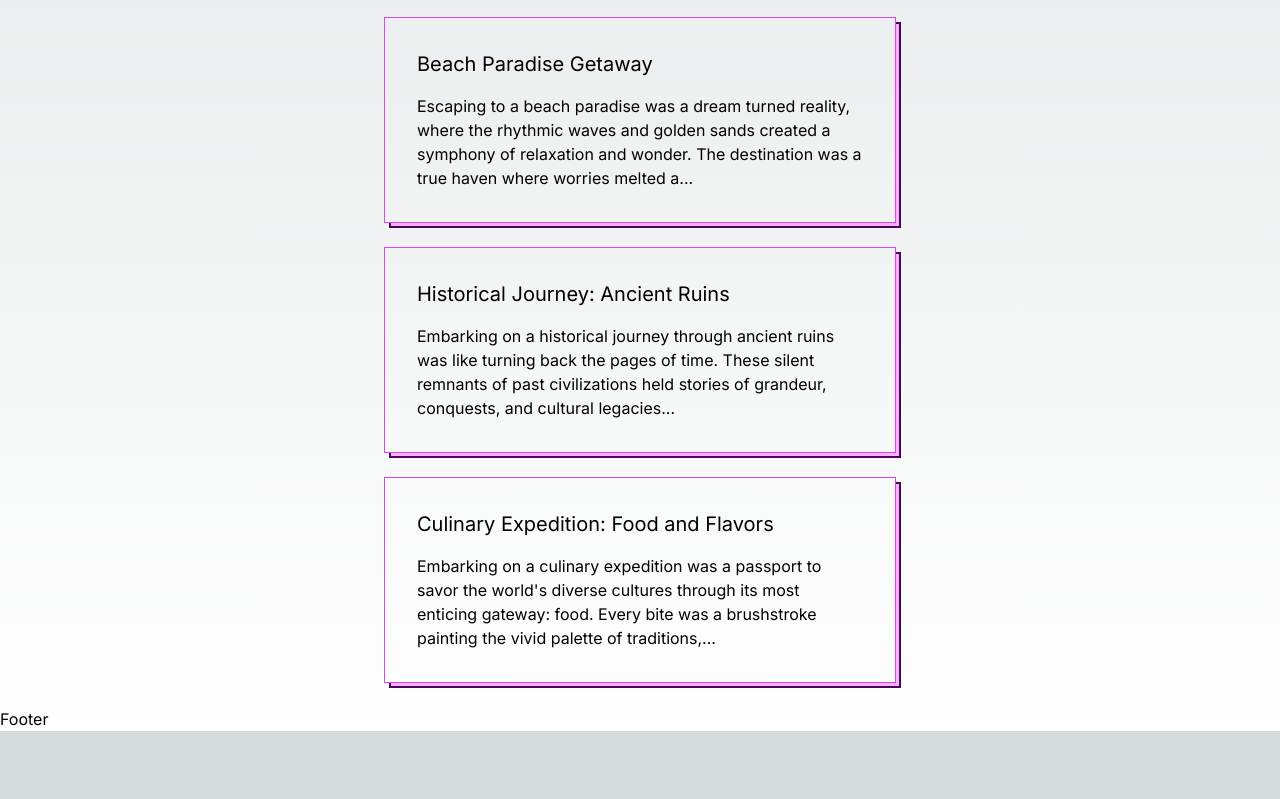
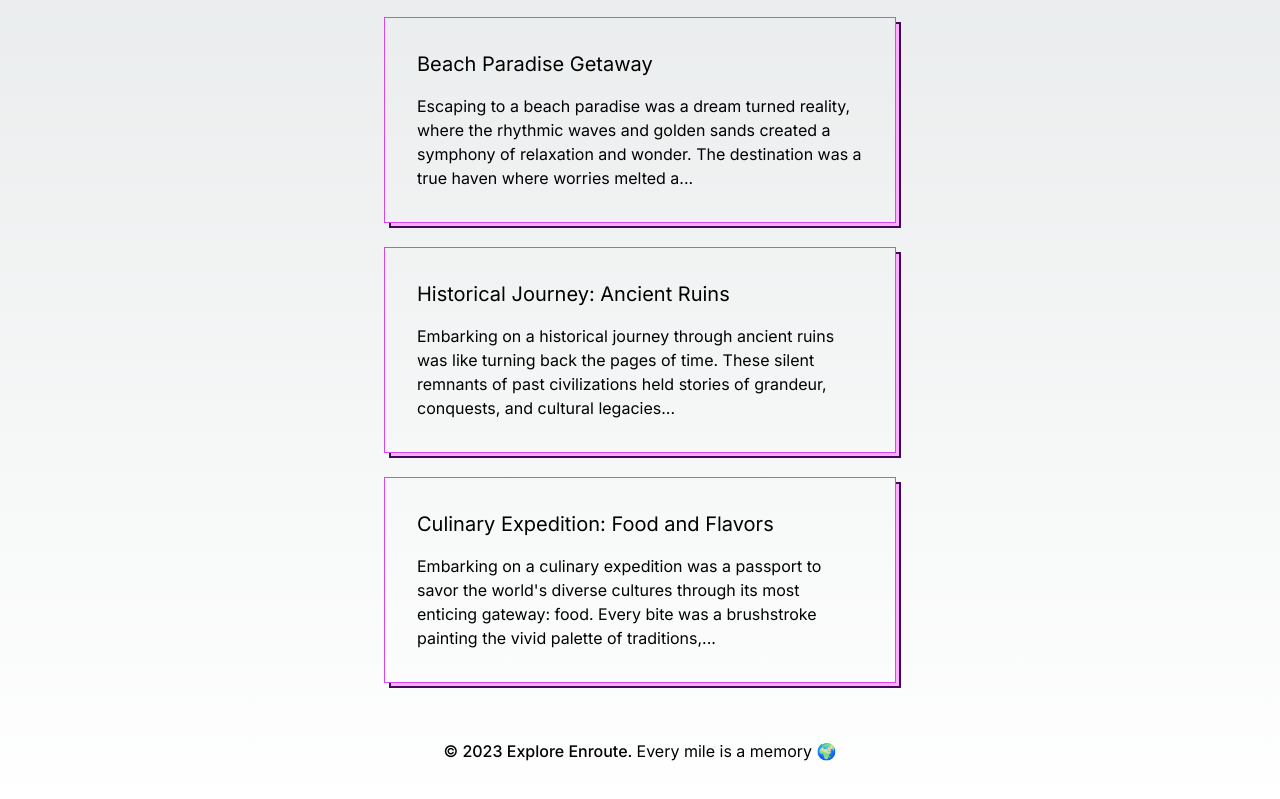
Before and after one commit to adesewa293/explore-enroute, a Next.js app: page / in a window 1280 px wide. Shown: the part 811-1610 px from the top of the page. Before the commit the page ends 1542 px from the top, so only its background shows below. Built offline with nearby package versions, Linux system fonts and the light colour scheme.

Commit message:
add footer

```diff
--- a/src/components/Footer.tsx
+++ b/src/components/Footer.tsx
@@ -1,5 +1,10 @@
 export default function Footer() {
   return (
-    <footer>Footer</footer>
-  )
+    <footer className="mt-8 mb-10">
+      <p className="text-center">
+        <span className="font-medium">&copy; 2023 Explore Enroute. </span>
+        Every mile is a memory &#127757;
+      </p>
+    </footer>
+  );
 }
```
